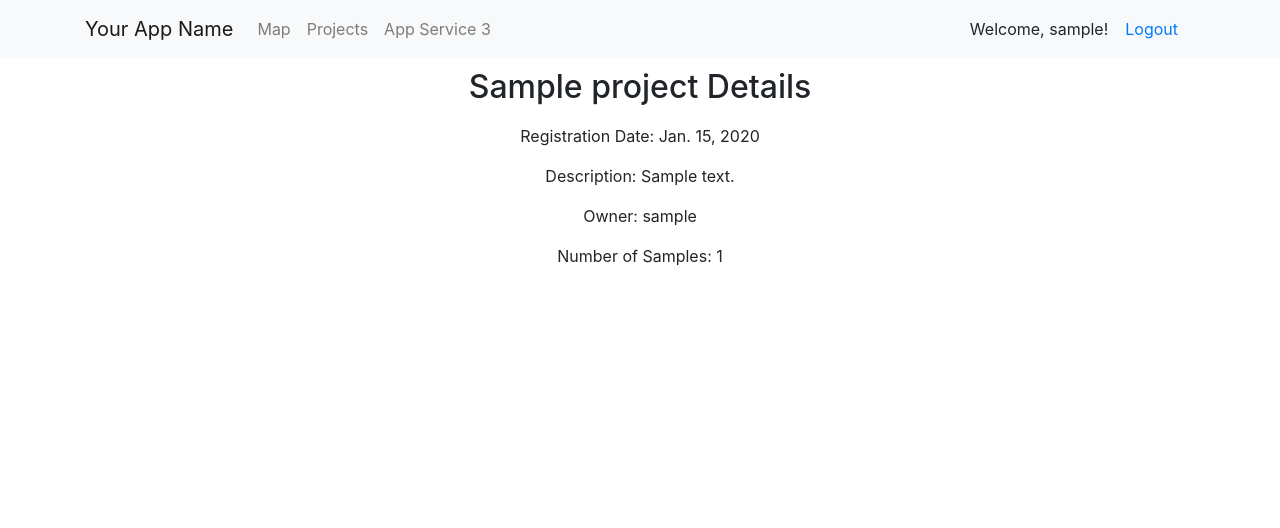
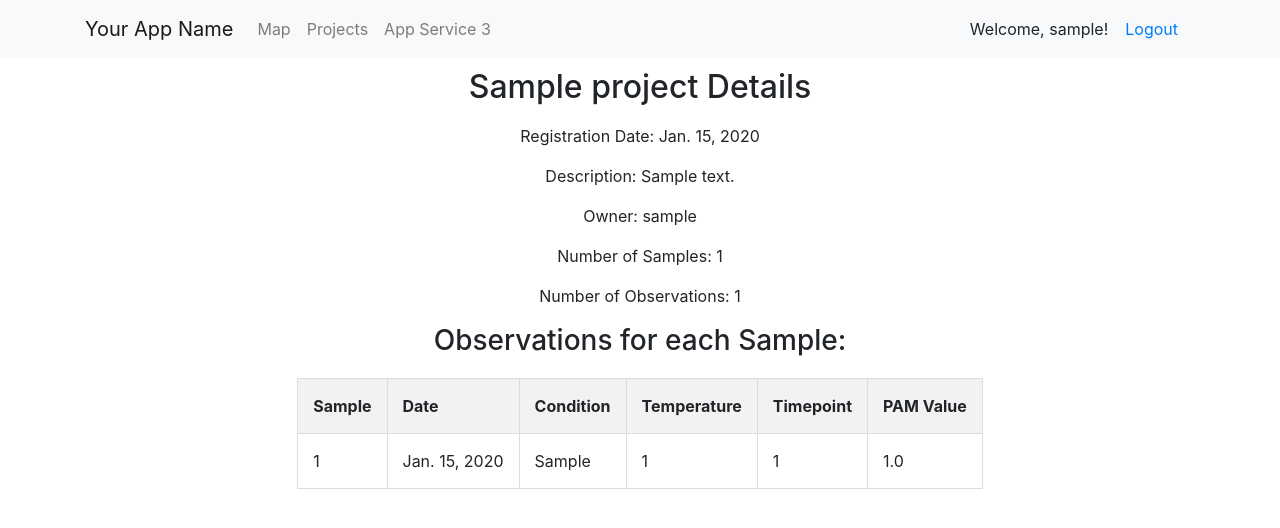
Before and after one commit to greenjune-ship-it/coral-future, a Django app: page /projects/projects/1/ in a window 1280 px wide. Shown: the top 528 px of the page. Run offline with Django 5.2, Linux system fonts and the light colour scheme; a user stored in the database is signed in; tables that the repository leaves empty hold one stand-in row (values such as "Sample post"); some libraries are stand-ins or nearby versions.

Commit message:
display observations

```diff
--- a/django_app/projects/models.py
+++ b/django_app/projects/models.py
@@ -15,9 +15,10 @@ class Project(models.Model):
 
 class Sample(models.Model):
     project = models.ForeignKey(Project, on_delete=models.CASCADE)
+    country = models.CharField(max_length=3)
+    species = models.CharField(max_length=255)
     latitude = models.FloatField()
     longitude = models.FloatField()
-    species = models.CharField(max_length=255)
 
     def __str__(self):
         return f"{self.species} Sample at ({self.latitude}, {self.longitude})"
@@ -26,7 +27,6 @@ class Sample(models.Model):
 class Experiment(models.Model):
     project = models.ForeignKey(Project, on_delete=models.CASCADE)
     samples = models.ManyToManyField(Sample)
-    country = models.CharField(max_length=255)
 
     def __str__(self):
         return f"Experiment in {self.country} for project {self.project.name}"
@@ -34,11 +34,16 @@ class Experiment(models.Model):
 
 class Observation(models.Model):
     sample = models.ForeignKey(Sample, on_delete=models.CASCADE)
-    observation_date = models.DateTimeField()
+    observation_date = models.DateField()
     condition = models.CharField(max_length=255)
-    temperature = models.FloatField()
+    temperature = models.IntegerField()
     timepoint = models.IntegerField()
     pam_value = models.FloatField()  # Assuming a single PAM value for simplicity
 
     def __str__(self):
         return f"Observation for {self.sample.species} at {self.observation_date}"
+
+    def save(self, *args, **kwargs):
+        # Round PAM value to three digits before saving
+        self.pam_value = round(self.pam_value, 3)
+        super().save(*args, **kwargs)
--- a/django_app/projects/templates/projects/project_detail.html
+++ b/django_app/projects/templates/projects/project_detail.html
@@ -1,4 +1,3 @@
-<!-- projects/templates/projects/project_detail.html -->
 {% extends 'base.html' %}
 
 {% block content %}
@@ -9,16 +8,68 @@
         text-align: center;
     }
 
-    h2, p {
-        text-align: center;
+    table {
+        margin: 20px auto; /* Add margin to the table for better spacing */
+        border-collapse: collapse;
+    }
+
+    th, td {
+        padding: 15px;
+        text-align: left;
+        border: 1px solid #ddd; /* Add borders to cells for better visibility */
+    }
+
+    th {
+        background-color: #f2f2f2; /* Set a background color for the table header */
+    }
+
+    a {
+        color: #3498db;
+        text-decoration: none;
+    }
+
+    a:hover {
+        text-decoration: underline;
     }
 </style>
 
+<div class="project-details">
     <h2 style="padding: 10px;">{{ project.name }} Details</h2>
     <p>Registration Date: {{ project.registration_date }}</p>
     <p>Description: {{ project.description }}</p>
     <p>Owner: {{ project.owner.username }}</p>
     <!-- Add more details or include related data as needed -->
     <p>Number of Samples: {{ sample_count }}</p>
+    <p>Number of Observations: {{ observation_count }}</p>
+
+    <!-- Display observations for each sample -->
+    <h3>Observations for each Sample:</h3>
+    <table class="observations-table">
+        <thead>
+            <tr>
+                <th>Sample</th>
+                <th>Date</th>
+                <th>Condition</th>
+                <th>Temperature</th>
+                <th>Timepoint</th>
+                <th>PAM Value</th>
+            </tr>
+        </thead>
+        <tbody>
+            {% for sample in project.sample_set.all %}
+                {% for observation in sample.observation_set.all %}
+                    <tr>
+                        <td>{{ sample.id }}</td>
+                        <td>{{ observation.observation_date }}</td>
+                        <td>{{ observation.condition }}</td>
+                        <td>{{ observation.temperature }}</td>
+                        <td>{{ observation.timepoint }}</td>
+                        <td>{{ observation.pam_value }}</td>
+                    </tr>
+                {% endfor %}
+            {% endfor %}
+        </tbody>
+    </table>
+</div>
 
 {% endblock %}
--- a/django_app/projects/views.py
+++ b/django_app/projects/views.py
@@ -1,7 +1,7 @@
 # projects/views.py
 from django.shortcuts import render, get_object_or_404
 from django.contrib.auth.decorators import login_required
-from projects.models import Project, Sample
+from projects.models import Project, Sample, Observation
 
 @login_required
 def project_list(request):
@@ -14,5 +14,8 @@ def project_detail(request, project_id):
     # Get the count of samples for the project
     sample_count = Sample.objects.filter(project=project).count()
 
-    context = {'project': project, 'sample_count': sample_count}
+    # Get the count of observations for the project
+    observation_count = Observation.objects.filter(sample__project=project).count()
+
+    context = {'project': project, 'sample_count': sample_count, 'observation_count': observation_count}
     return render(request, 'projects/project_detail.html', context)
```
Also changed, not shown: django_app/projects/migrations/0002_alter_observation_temperature.py (added), django_app/projects/migrations/0003_alter_observation_observation_date.py (added), 1 other file. Lines whose indentation alone changed are shown as unchanged.
